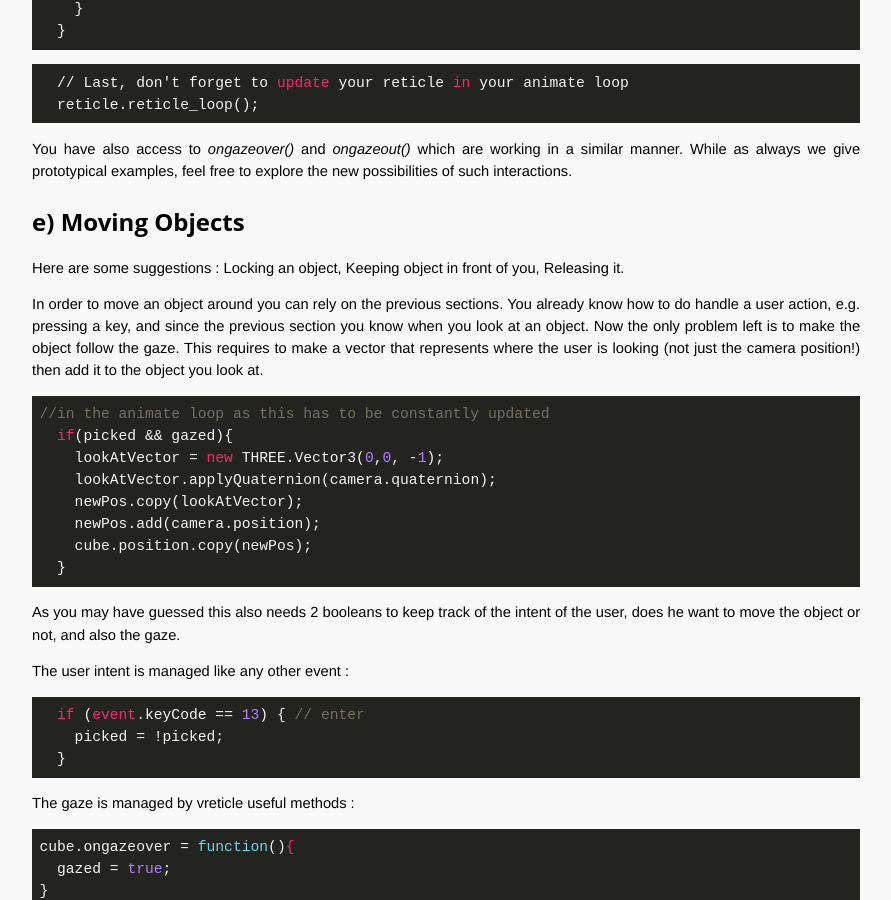
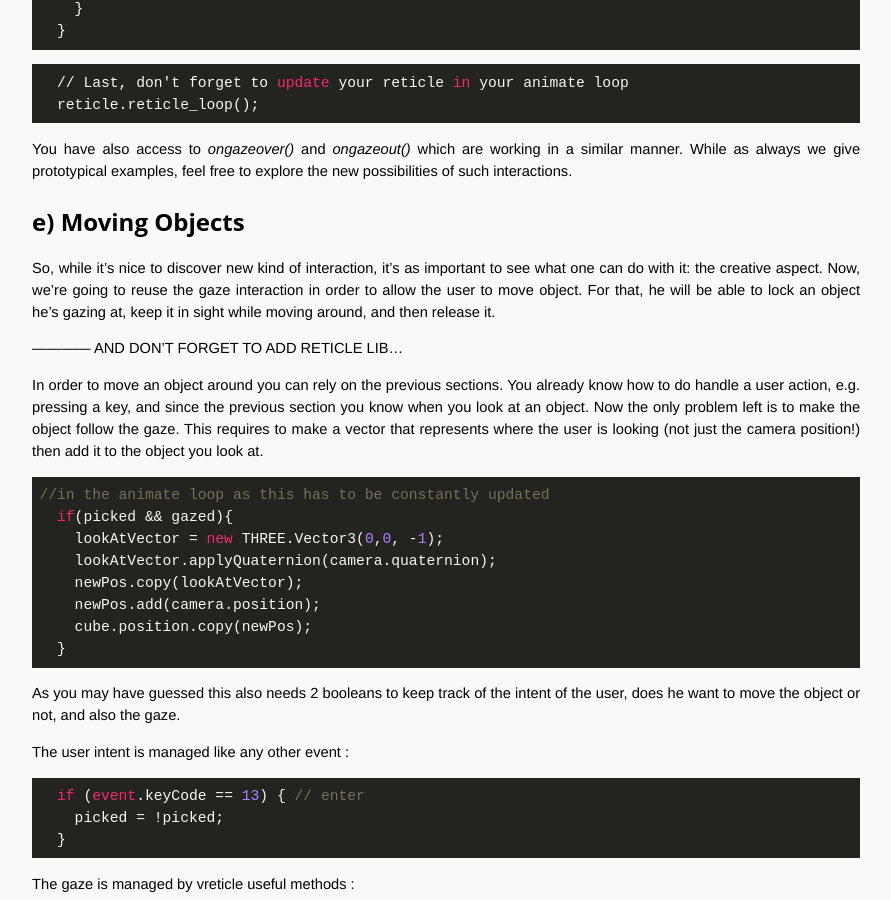
Before and after one commit to OpenTechSchool-Brussels/webVR-for-3D-graphics-and-music, a Jekyll site: the page built from interacting-within-the-scene.markdown, in a window 1280 px wide and 900 px high, scrolled down 3387 px. Shown: the whole window, without its empty margins (324-1215 px from the left). Built offline with Jekyll 4.4.1, drawn with Linux system fonts in a browser that asks for light colours; Markdown is read by kramdown in place of the engine named in the settings.

Commit message:
Update interacting-within-the-scene.markdown

```diff
--- a/interacting-within-the-scene.markdown
+++ b/interacting-within-the-scene.markdown
@@ -134,7 +134,10 @@ You have also access to *ongazeover()* and *ongazeout()* which are working in a
 
 ## e) Moving Objects
 
-Here are some suggestions : Locking an object, Keeping object in front of you, Releasing it.
+So, while it's nice to discover new kind of interaction, it's as important to see what one can do with it: the creative aspect. Now, we're going to reuse the gaze interaction in order to allow the user to move object. For that, he will be able to lock an object he's gazing at, keep it in sight while moving around, and then release it.
+
+
+------------ AND DON'T FORGET TO ADD RETICLE LIB...
 
 In order to move an object around you can rely on the previous sections. You already know how to do handle a user action, e.g. pressing a key, and since the previous section you know when you look at an object. Now the only problem left is to make the object follow the gaze. This requires to make a vector that represents where the user is looking (not just the camera position!) then add it to the object you look at.
 
```
